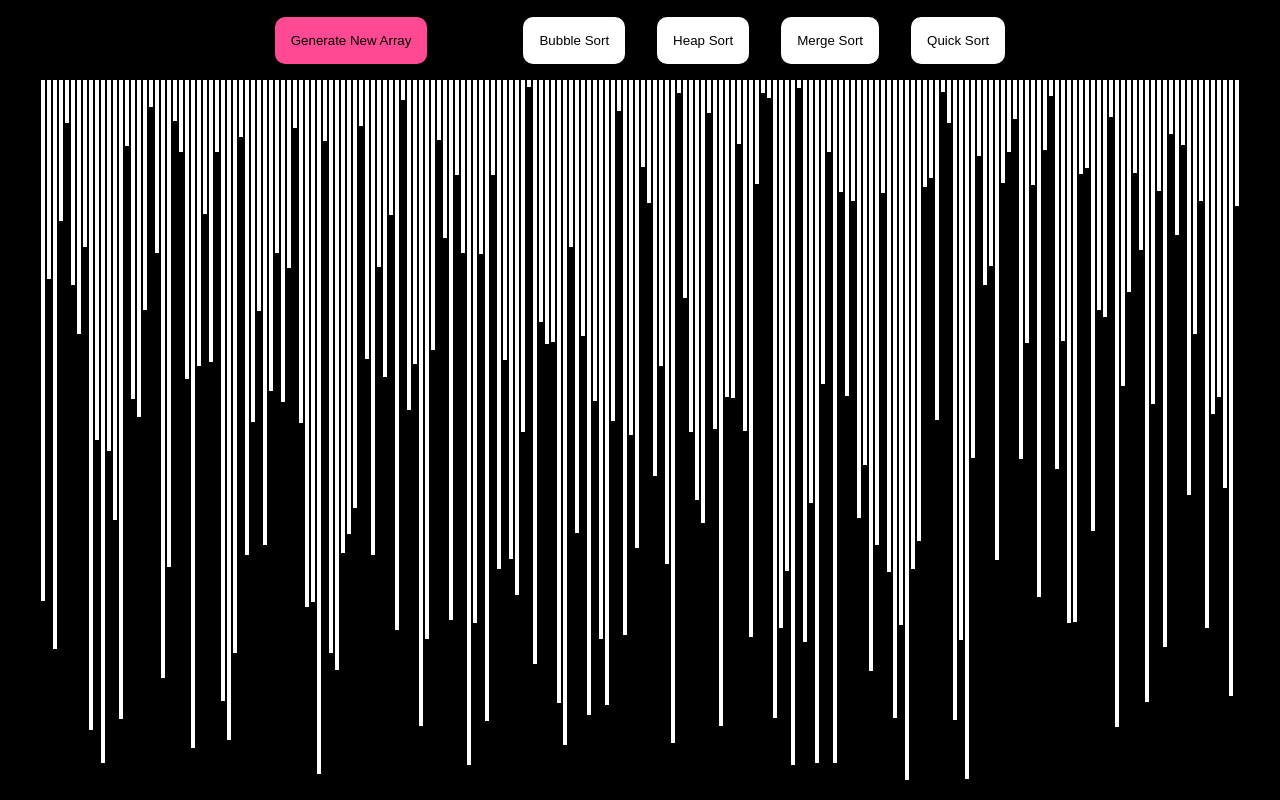
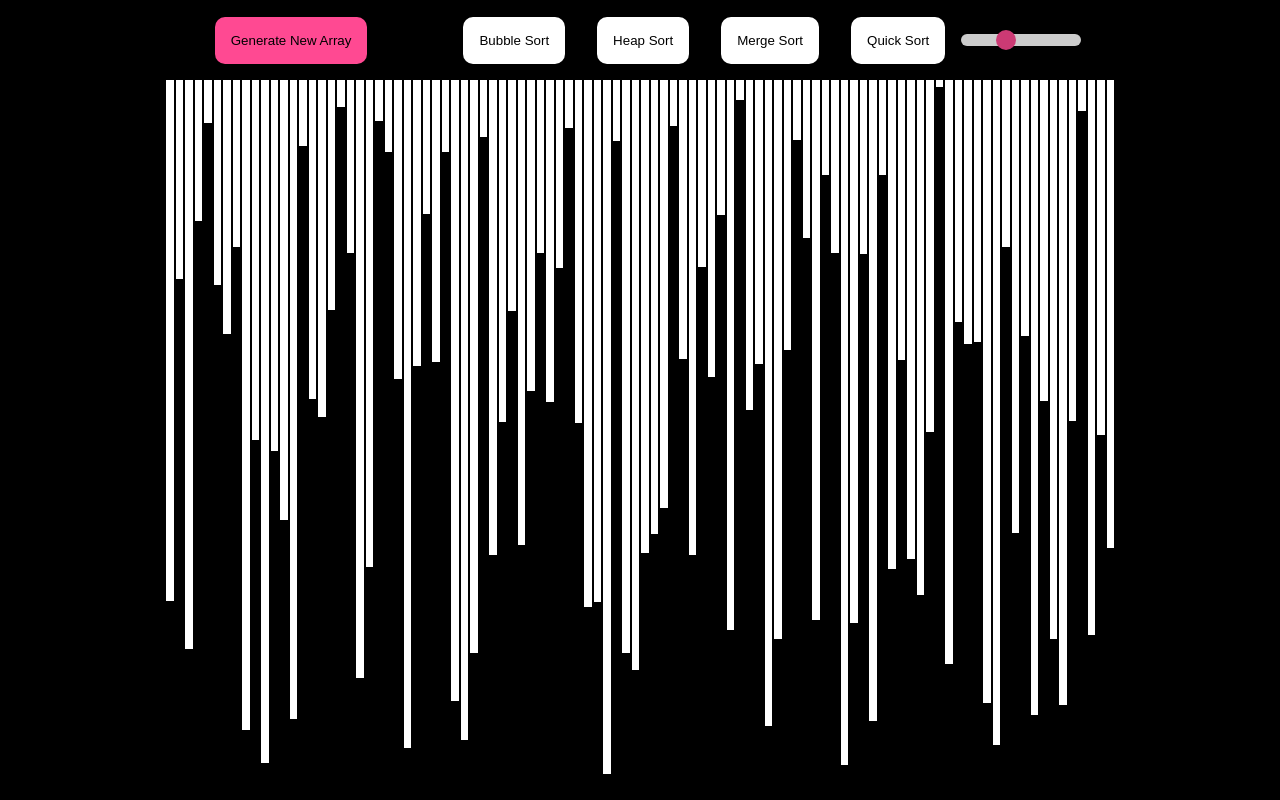
Before and after one commit to kamilkow1123/sorting-visualizer, a React (Create React App) app: page / in a window 1280 px wide. Built offline with nearby package versions, Linux system fonts and the light colour scheme.

Commit message:
Slider to change array's size

```diff
--- a/src/SortingVisualizer/SortingVisualizer.css
+++ b/src/SortingVisualizer/SortingVisualizer.css
@@ -44,3 +44,35 @@
 	background: #ff4992;
 	margin-right: 5rem;
 }
+
+.slider {
+	appearance: none;
+	width: 120px;
+	height: 12px;
+	outline: none;
+	opacity: 0.8;
+	transition: opacity 0.2s ease;
+	border-radius: 8px;
+	box-shadow: 0px 1px 10px 1px black;
+}
+
+.slider:hover {
+	opacity: 1;
+}
+
+.slider::-webkit-slider-thumb {
+	appearance: none;
+	width: 20px;
+	height: 20px;
+	background: #ff4992;
+	border-radius: 50%;
+	cursor: pointer;
+}
+
+.slider::-moz-range-thumb {
+	width: 20px;
+	height: 20px;
+	background: #ff4992;
+	border-radius: 50%;
+	cursor: pointer;
+}
--- a/src/SortingVisualizer/SortingVisualizer.jsx
+++ b/src/SortingVisualizer/SortingVisualizer.jsx
@@ -9,7 +9,7 @@ import { getQuickSortAnimations } from '../SortingAlgorithms/quickSort.js';
 const ANIMATION_SPEED_MS = 10;
 
 // Change this value for the number of bars in the array.
-const NUMBER_OF_ARRAY_BARS = 200;
+// const NUMBER_OF_ARRAY_BARS = 200;
 
 // This is the main color of the array bars.
 const PRIMARY_COLOR = '#fff';
@@ -27,12 +27,12 @@ export default class SortingVisualizer extends React.Component {
 	}
 
 	componentDidMount() {
-		this.resetArray();
+		this.resetArray(100);
 	}
 
-	resetArray() {
+	resetArray(size) {
 		const array = [];
-		for (let i = 0; i < NUMBER_OF_ARRAY_BARS; i++) {
+		for (let i = 0; i < size; i++) {
 			array.push(randomIntFromInterval(5, 700));
 		}
 		this.setState({ array });
@@ -142,13 +142,17 @@ export default class SortingVisualizer extends React.Component {
 		}
 	}
 
+	sliderChange = (event) => {
+		this.resetArray(event.target.value);
+	};
+
 	render() {
 		const { array } = this.state;
 
 		return (
 			<div className="hero">
 				<nav className="navbar">
-					<button className="btn" onClick={() => this.resetArray()}>
+					<button className="btn" onClick={() => this.resetArray(this.state.array.length)}>
 						Generate New Array
 					</button>
 					<button className="btn" onClick={() => this.bubbleSort()}>
@@ -163,13 +167,27 @@ export default class SortingVisualizer extends React.Component {
 					<button className="btn" onClick={() => this.quickSort()}>
 						Quick Sort
 					</button>
+					<input
+						type="range"
+						min={20}
+						max={250}
+						step={10}
+						value={this.state.array.length}
+						id="arraySizeSlider"
+						className="slider"
+						onChange={this.sliderChange}
+					/>
 				</nav>
 				<div className="array-container">
 					{array.map((value, idx) => (
 						<div
 							className="array-bar"
 							key={idx}
-							style={{ backgroundColor: PRIMARY_COLOR, height: `${value}px` }}
+							style={{
+								backgroundColor : PRIMARY_COLOR,
+								height          : `${value}px`,
+								width           : `${750 / this.state.array.length}px`
+							}}
 						/>
 					))}
 				</div>
```
